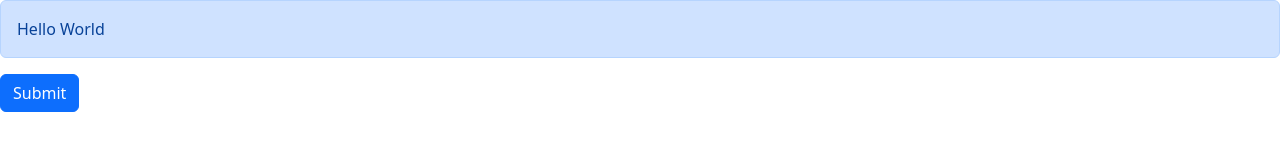
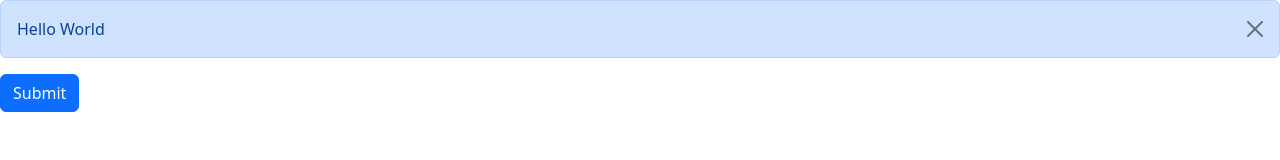
Before and after one commit to kayvannj/react-training, a React (Vite) app: page / in a window 1280 px wide. Both pictures are taken after a click on the button "Submit". Shown: the top 160 px of the page. Built offline with nearby package versions, Linux system fonts and the light colour scheme.

Commit message:
making the alert show and dismiss

```diff
--- a/src/App.tsx
+++ b/src/App.tsx
@@ -1,13 +1,20 @@
+import { useState } from "react";
 import Alert from "./components/Alert";
 import Button from "./components/Button";
 
 function App() {
+  const [showAlert, setShowAlert] = useState(false);
+
+  let alert = (
+    <Alert onDismiss={() => setShowAlert(false)}>
+      Hello <span>World</span>
+    </Alert>
+  );
+
   return (
     <div>
-      <Alert>
-        Hello <span>World</span>
-      </Alert>
-      <Button onClick={() => console.log("clicked")} color="primary">
+      {showAlert && alert}
+      <Button onClick={() => setShowAlert(true)} color="primary">
         Submit
       </Button>
     </div>
--- a/src/components/Alert.tsx
+++ b/src/components/Alert.tsx
@@ -4,12 +4,19 @@ import { ReactNode } from "react";
 
 interface Props {
   children: ReactNode; // this is a reserved prop for passing child elements
+  onDismiss: () => void;
 }
 
-const Alert = ({ children }: Props) => {
+const Alert = ({ children, onDismiss }: Props) => {
   return (
-    <div className="alert alert-primary" role="alert">
+    <div className="alert alert-primary alert-dismissible fade show">
       {children}
+      <button
+        className="btn-close"
+        data-bs-dismiss="alert"
+        aria-label="Close"
+        onClick={onDismiss}
+      ></button>
     </div>
   );
 };
```
